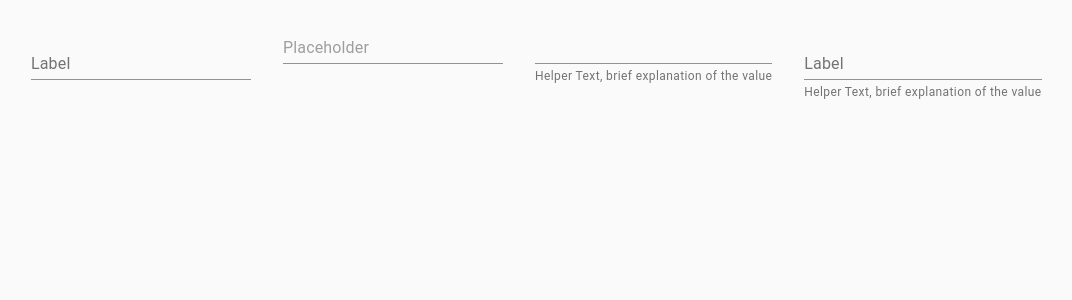
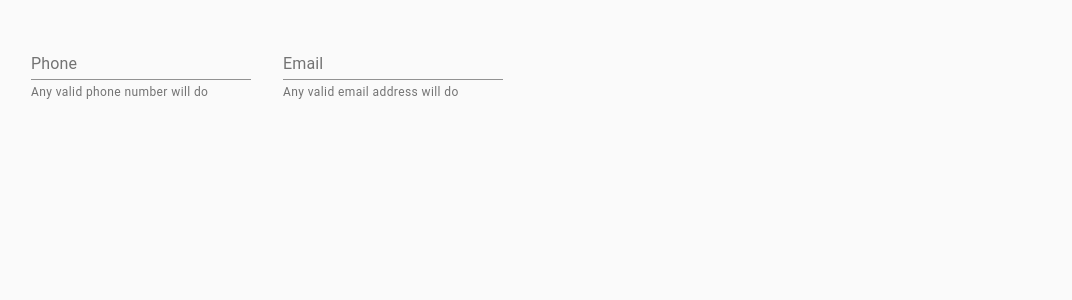
Before and after one commit to eliseuvideira/react-material-ui-cookbook, a React app: page / in a window 1280 px wide. Shown: the top 300 px of the page, without its empty margins (1-1073 px from the left). Built offline with nearby package versions, Linux system fonts and the light colour scheme.

Commit message:
TextField validation using state

```diff
--- a/src/components/Page.tsx
+++ b/src/components/Page.tsx
@@ -1,4 +1,4 @@
-import React from 'react';
+import React, { useState } from 'react';
 import { makeStyles } from '@material-ui/core/styles';
 import { CssBaseline, Grid, TextField } from '@material-ui/core';
 
@@ -13,27 +13,71 @@ const useStyles = makeStyles((theme) => ({
 
 const Page = () => {
   const classes = useStyles();
+  const [inputs, setInputs] = useState([
+    {
+      id: 'phone',
+      label: 'Phone',
+      placeholder: '999-999-9999',
+      value: '',
+      error: false,
+      helperText: 'Any valid phone number will do',
+      getHelperText: (error: boolean) =>
+        error
+          ? 'Woops. Not a valid phone number'
+          : 'Any valid phone number will do',
+      isValid: (value: string) =>
+        /^\+?\(?\d{3}\)?[-\s.]?\d{3}[-\s.]?\d{4,6}$/.test(value),
+    },
+    {
+      id: 'email',
+      label: 'Email',
+      placeholder: 'john@acme.com',
+      value: '',
+      error: false,
+      helperText: 'Any valid email address will do',
+      getHelperText: (error: boolean) =>
+        error
+          ? 'Woops. Not a valid email address'
+          : 'Any valid phone number will do',
+      isValid: (value: string) => /\S+@\S+\.\S+/.test(value),
+    },
+  ]);
+
+  const onChange = <T extends { target: { id: string; value: string } }>({
+    target: { id, value },
+  }: T): void => {
+    const newInputs = [...inputs];
+    const index = inputs.findIndex((input) => input.id === id);
+    const input = newInputs[index];
+    const isValid = input.isValid(value);
+
+    newInputs[index] = {
+      ...newInputs[index],
+      value,
+      error: !isValid,
+      helperText: input.getHelperText(!isValid),
+    };
+
+    setInputs(newInputs);
+  };
 
   return (
     <div className={classes.root}>
       <CssBaseline />
       <Grid container spacing={4} className={classes.container}>
-        <Grid item>
-          <TextField label="Label" />
-        </Grid>
-        <Grid item>
-          <TextField placeholder="Placeholder" />
-        </Grid>
-        <Grid item>
-          <TextField helperText="Helper Text, brief explanation of the value" />
-        </Grid>
-        <Grid item>
-          <TextField
-            label="Label"
-            placeholder="Placeholder"
-            helperText="Helper Text, brief explanation of the value"
-          />
-        </Grid>
+        {inputs.map((input) => (
+          <Grid item key={input.id}>
+            <TextField
+              id={input.id}
+              label={input.label}
+              placeholder={input.placeholder}
+              helperText={input.helperText}
+              value={input.value}
+              onChange={onChange}
+              error={input.error}
+            />
+          </Grid>
+        ))}
       </Grid>
     </div>
   );
```
